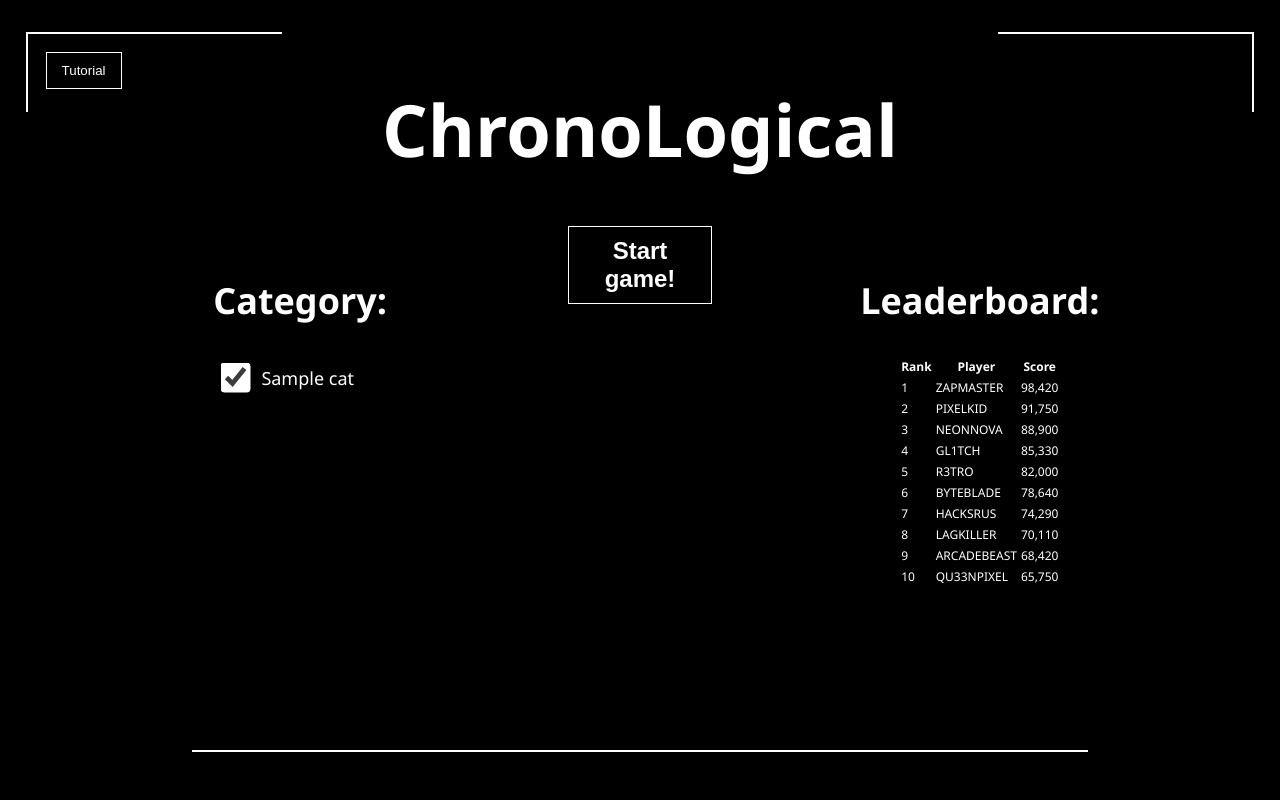
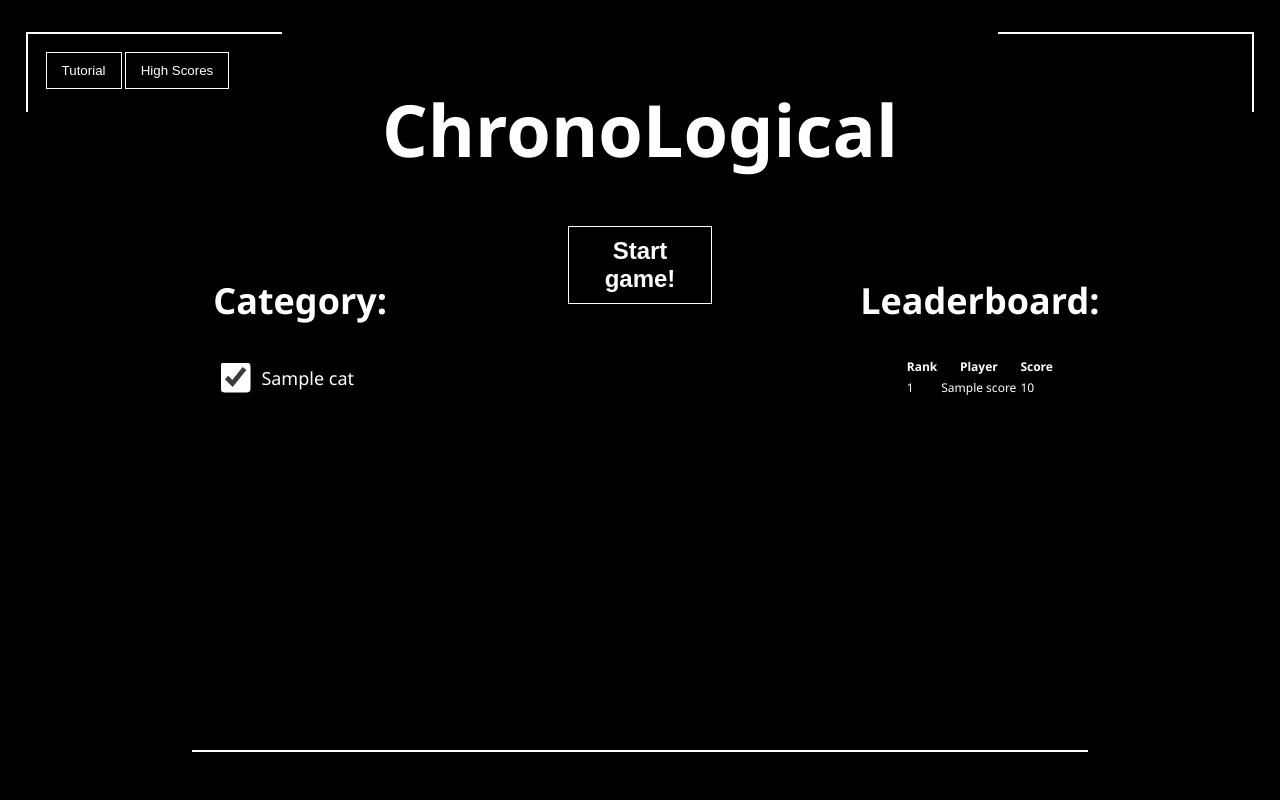
Before and after one commit to GoblinBuilds/ChronoLogical, a Flask app: template templates/index.html in a window 1280 px wide. Run offline with Flask 3, Linux system fonts and the light colour scheme; the template is opened without the code that fills it: most values are stand-ins (such as "Sample title", 1, 10 or a date in 2020); one stand-in notice (Sample message) is shown; a database or web service that is not in the repository returns one stand-in record (values such as "Sample title"); some libraries are stand-ins or nearby versions.

Commit message:
Online leaderboard/high score modal

```diff
--- a/app.py
+++ b/app.py
@@ -72,7 +72,7 @@ def init_session(category):
     session['lifeline_count'] = 0
     session['old_questions'] = []
     session['stage'] = 1
-    session['score'] = 000
+    session['score'] = 0
 
     available_questions = [question for question in QUESTIONS if question['category'] in category]
 
@@ -82,6 +82,7 @@ def init_session(category):
         session['old_questions'] = [random_question['question_id']]
     else:
         flash("No questions available in the selected category. Please select a different category.")
+        # You should redirect or handle this case in the calling function
 
 @app.route('/', methods=['GET', 'POST'])
 def index():
@@ -91,12 +92,32 @@ def index():
         if not category_list:
             flash("Please select at least one category.")
             return redirect(url_for('index'))
-        """category = [cat for cat in category_list if cat["category"] in category_list]"""
+        available_questions = [q for q in QUESTIONS if q['category'] in category_list]
+        if not available_questions:
+            flash("No questions available in the selected category. Please select a different category.")
+            return redirect(url_for('index'))
         init_session(category_list)
         return redirect(url_for('game'))
 
     categories = sorted({question['category'] for question in QUESTIONS}, key = str.lower)
-    return render_template('index.html', categories = categories)
+    # Fetch top 10 scores
+    try:
+        conn = psycopg2.connect(
+            dbname="aq3524",
+            user="aq3524",
+            password="abc123",
+            host="pgserver.mau.se",
+            port="5432"
+        )
+        cursor = conn.cursor()
+        cursor.execute("SELECT player_name, score, achieved_at FROM highscores ORDER BY score DESC, achieved_at ASC LIMIT 10")
+        scores = cursor.fetchall()
+        cursor.close()
+        conn.close()
+    except Exception as e:
+        flash(f"Error loading high scores: {e}")
+        scores = []
+    return render_template('index.html', categories=categories, scores=scores)
 
 
 @app.route('/game', methods=['GET', 'POST'])
@@ -423,8 +444,12 @@ def validate_drop():
     session['history'] = history
     return jsonify({'valid': valid})
 
-@app.route('/highscores')
-def highscores():
+
+
+@app.route('/submit_score', methods=['POST'])
+def submit_score():
+    player_name = request.form.get('player_name')
+    score = request.form.get('score', 0)
     try:
         conn = psycopg2.connect(
             dbname="aq3524",
@@ -434,15 +459,37 @@ def highscores():
             port="5432"
         )
         cursor = conn.cursor()
-        cursor.execute("SELECT player_name, score, achieved_at FROM highscores ORDER BY score DESC, achieved_at ASC LIMIT 10")
-        scores = cursor.fetchall()
+        cursor.execute(
+            "INSERT INTO highscores (player_name, score) VALUES (%s, %s)",
+            (player_name, score)
+        )
+        conn.commit()
+        cursor.close()
+        conn.close()
+        flash("Score submitted!")
+        flash("SHOW_HIGHSCORES")  # <--- Add this line
+    except Exception as e:
+        flash(f"Error saving high score: {e}")
+    return redirect(url_for('index'))
+
+@app.context_processor
+def inject_highscores():
+    try:
+        conn = psycopg2.connect(
+            dbname="aq3524",
+            user="aq3524",
+            password="abc123",
+            host="pgserver.mau.se",
+            port="5432"
+        )
+        cursor = conn.cursor()
+        cursor.execute("SELECT player_name, score, achieved_at FROM highscores ORDER BY score DESC, achieved_at ASC LIMIT 20")
+        highscores = cursor.fetchall()
         cursor.close()
         conn.close()
     except Exception as e:
-        flash(f"Error loading high scores: {e}")
-        scores = []
-    return render_template('highscores.html', scores=scores)
-
+        highscores = []
+    return dict(highscores=highscores)
 
 if __name__ == '__main__':
     app.run(debug=False, use_reloader=False, use_debugger=False)
--- a/static/pop_up.js
+++ b/static/pop_up.js
@@ -96,3 +96,13 @@ document.addEventListener("DOMContentLoaded", function () {
     modal.style.display = "block";
   }
 });
+
+// Opens the highscores modal by setting its display style to 'flex'
+function openHighscoresModal() {
+    document.getElementById('highscores_modal').style.display = 'flex';
+}
+
+// Closes the highscores modal by setting its display style to 'none'
+function closeHighscoresModal() {
+    document.getElementById('highscores_modal').style.display = 'none';
+}
--- a/templates/base.html
+++ b/templates/base.html
@@ -18,6 +18,7 @@
     <span class="right_edge"></span>
     <div class="menu_container">
       <button class="menu_button" onclick="openModal()">Tutorial</button>
+      <button class="menu_button" onclick="openHighscoresModal()">High Scores</button>
       <div id="modal_overlay" class="overlay" style="display: none;">
         <div class="modal">
           <h2 class="modal_header"><i class="fas fa-book-open"></i> Welcome to the Tutorial</h2>
@@ -70,6 +71,22 @@
           </div>
         </div>
       </div>
+      <div id="highscores_modal" class="overlay" style="display: none;">
+        <div class="modal">
+          <h2 class="modal_header">High Scores</h2>
+          <table class="modal_header">
+            <tr><th>#</th><th>Name</th><th>Score</th></tr>
+            {% for name, score, date in highscores %}
+            <tr>
+              <td>{{ loop.index }}</td>
+              <td>{{ name }}</td>
+              <td>{{ score }}</td>
+            </tr>
+            {% endfor %}
+          </table>
+          <button class="post_button" onclick="closeHighscoresModal()">Close</button>
+        </div>
+      </div>
     </div>
     <span class="bottom_line"></span>
     {% block body %} {% endblock %}
@@ -86,6 +103,15 @@
   </div>
   {% endif %}
   {% endwith %}
+  {% with messages = get_flashed_messages() %}
+  {% if 'SHOW_HIGHSCORES' in messages %}
+    <script>
+      window.addEventListener('DOMContentLoaded', function() {
+        openHighscoresModal();
+      });
+    </script>
+  {% endif %}
+{% endwith %}
 </body>
 
 </html>
--- a/templates/index.html
+++ b/templates/index.html
@@ -34,59 +34,15 @@
         </tr>
       </thead>
       <tbody>
+        {% for name, score, date in scores %}
         <tr>
-          <td>1</td>
-          <td>ZAPMASTER</td>
-          <td>98,420</td>
+          <td>{{ loop.index }}</td>
+          <td>{{ name }}</td>
+          <td>{{ score }}</td>
         </tr>
-        <tr>
-          <td>2</td>
-          <td>PIXELKID</td>
-          <td>91,750</td>
-        </tr>
-        <tr>
-          <td>3</td>
-          <td>NEONNOVA</td>
-          <td>88,900</td>
-        </tr>
-        <tr>
-          <td>4</td>
-          <td>GL1TCH</td>
-          <td>85,330</td>
-        </tr>
-        <tr>
-          <td>5</td>
-          <td>R3TRO</td>
-          <td>82,000</td>
-        </tr>
-        <tr>
-          <td>6</td>
-          <td>BYTEBLADE</td>
-          <td>78,640</td>
-        </tr>
-        <tr>
-          <td>7</td>
-          <td>HACKSRUS</td>
-          <td>74,290</td>
-        </tr>
-        <tr>
-          <td>8</td>
-          <td>LAGKILLER</td>
-          <td>70,110</td>
-        </tr>
-        <tr>
-          <td>9</td>
-          <td>ARCADEBEAST</td>
-          <td>68,420</td>
-        </tr>
-        <tr>
-          <td>10</td>
-          <td>QU33NPIXEL</td>
-          <td>65,750</td>
-        </tr>
+        {% endfor %}
       </tbody>
     </table>
-
   </div>
 </div>
 {% endblock %}
```
Also changed, not shown: templates/game.html (+8 -4 lines), templates/highscores.html (deleted, +0 -15 lines).
